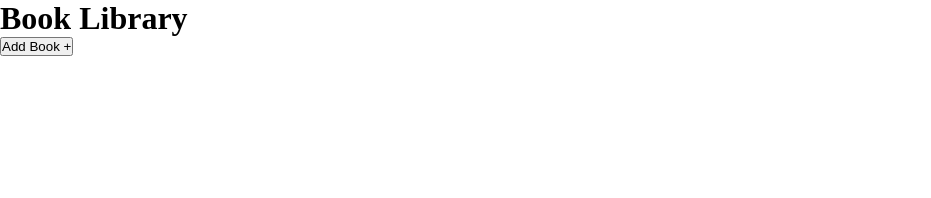
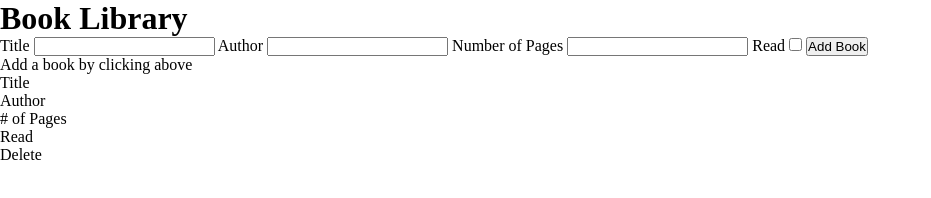
Before and after one commit to Jayrassic/Book_Library, a plain HTML site: page index.html in a window 1280 px wide. Shown: the whole page, without its empty margins (0-931 px from the left). Drawn offline with Linux system fonts and the light colour scheme.

Commit message:
Added container for text if self is empty and graph heading for when  it is not.

```diff
--- a/index.html
+++ b/index.html
@@ -14,9 +14,36 @@
 </header>
 
 <main>
-    <button class="add-book">Add Book +</button>
-    <div class="container">
 
+    <!-- form to add book info -->
+    <div class="form">
+        <label for="title">Title</label>
+        <input type="text" name="title" id="title">
+
+        <label for="author">Author</label>
+        <input type="text" name="author" id="author">
+
+        <label for="pages">Number of Pages</label>
+        <input type="number" name="pages" id="pages">
+
+        <label for="read">Read</label>
+        <input type="checkbox" name="read" id="read">
+
+        <button class="add-book">Add Book</button>
+    </div>
+    <!-- container for books -->
+    <div class="book-shelf">
+        <div class="top-shelf">
+            <p class="empty">Add a book by clicking above</p>
+            <ul class="graph-header">
+                <li class="headings">Title</li>
+                <li class="headings">Author</li>
+                <li class="headings"># of Pages</li>
+                <li class="headings">Read</li>
+                <li class="headings">Delete</li>
+            </ul>
+        </div>
+        <div class="bottom-shelf"></div>
     </div>
 </main>
 
```
